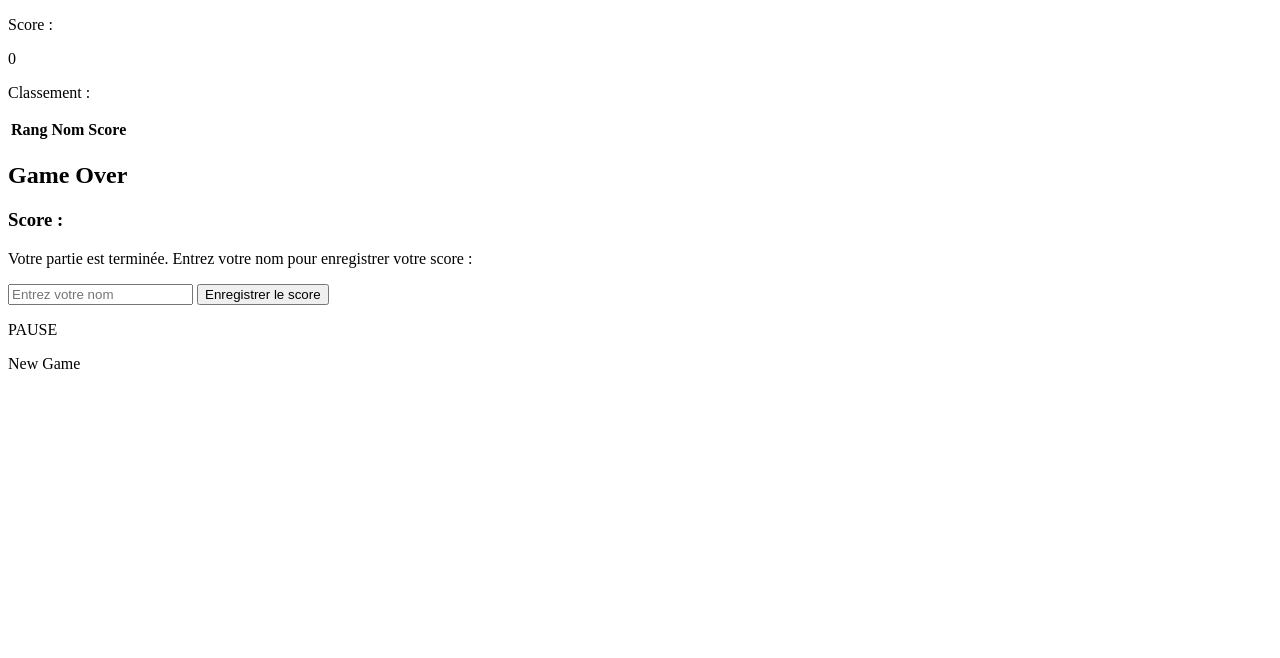
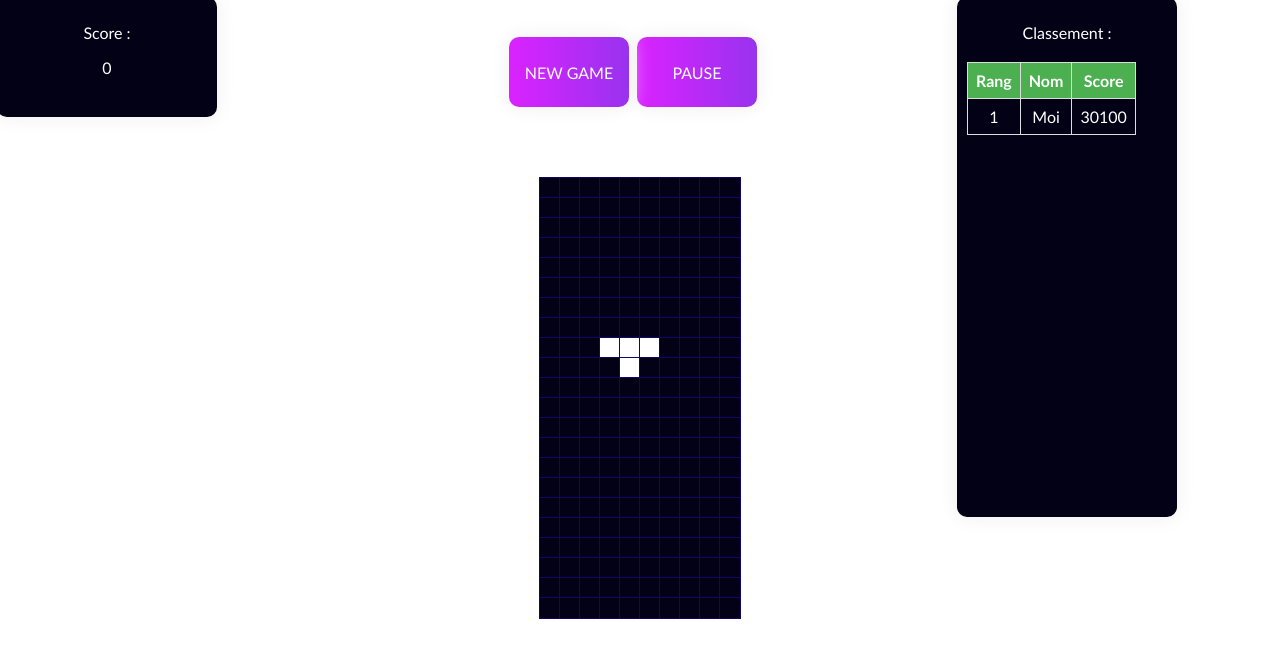
Before and after one commit to Hideyukiii/TetrisJS, a plain HTML site: page index.html in a window 1280 px wide. Drawn offline with Linux system fonts and the light colour scheme; the site is published under a folder, as on GitHub Pages, so addresses that start at the root find nothing.

Commit message:
Update index.html

```diff
--- a/index.html
+++ b/index.html
@@ -2,7 +2,7 @@
 <html lang="en">
   <head>
     <title>TETRIS</title>
-    <link rel="stylesheet" href="/Style.css" />
+    <link rel="stylesheet" href="Style.css" />
   </head>
   <body>
     <div class="score-area"><p>Score : <p id="Score">0</p></p></div>
@@ -317,6 +317,6 @@
         <div class="ground"></div>
       </div>
     </div>
-    <script type= "module" src="/main.js"></script>
+    <script type= "module" src="main.js"></script>
   </body>
 </html>
```
